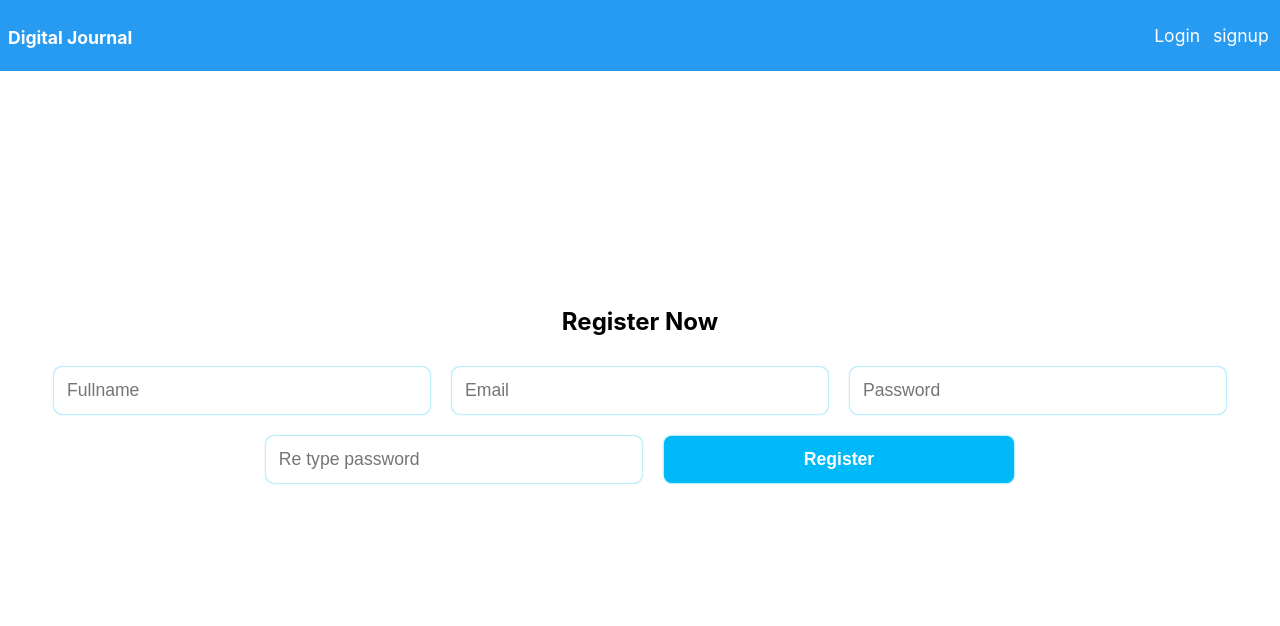
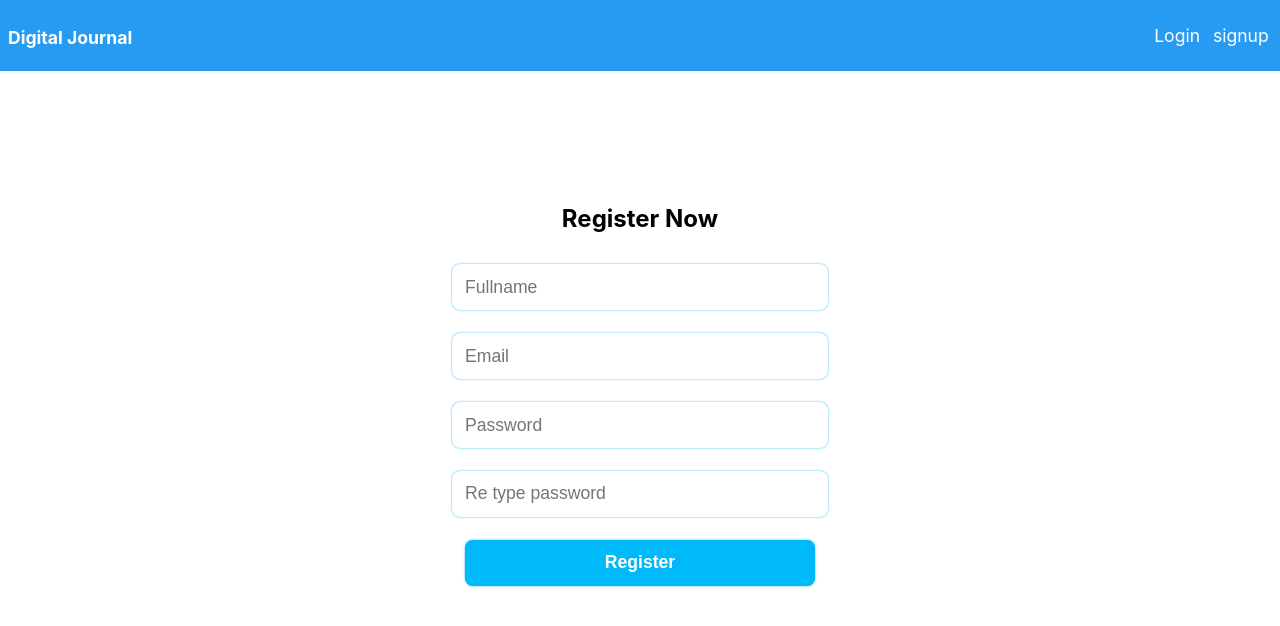
Before and after one commit to srikanthkanjarla/digital-journal, a React (Create React App) app: page /signup in a window 1280 px wide. Shown: the top 626 px of the page. Built offline with nearby package versions, Linux system fonts and the light colour scheme.

Commit message:
center signup form to center using flexbox

```diff
--- a/src/components/Signup/Signup.css
+++ b/src/components/Signup/Signup.css
@@ -0,0 +1,5 @@
+.signup form {
+  display: flex;
+  flex-direction: column;
+  align-items: center;
+}
```
